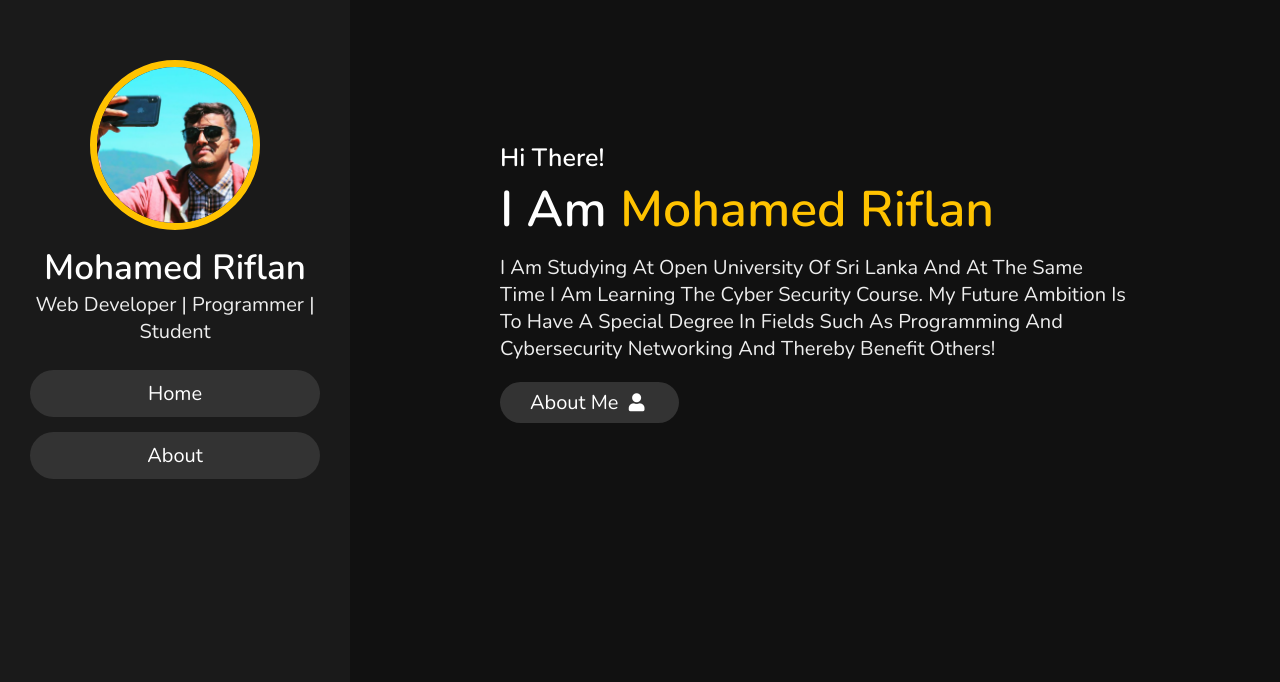
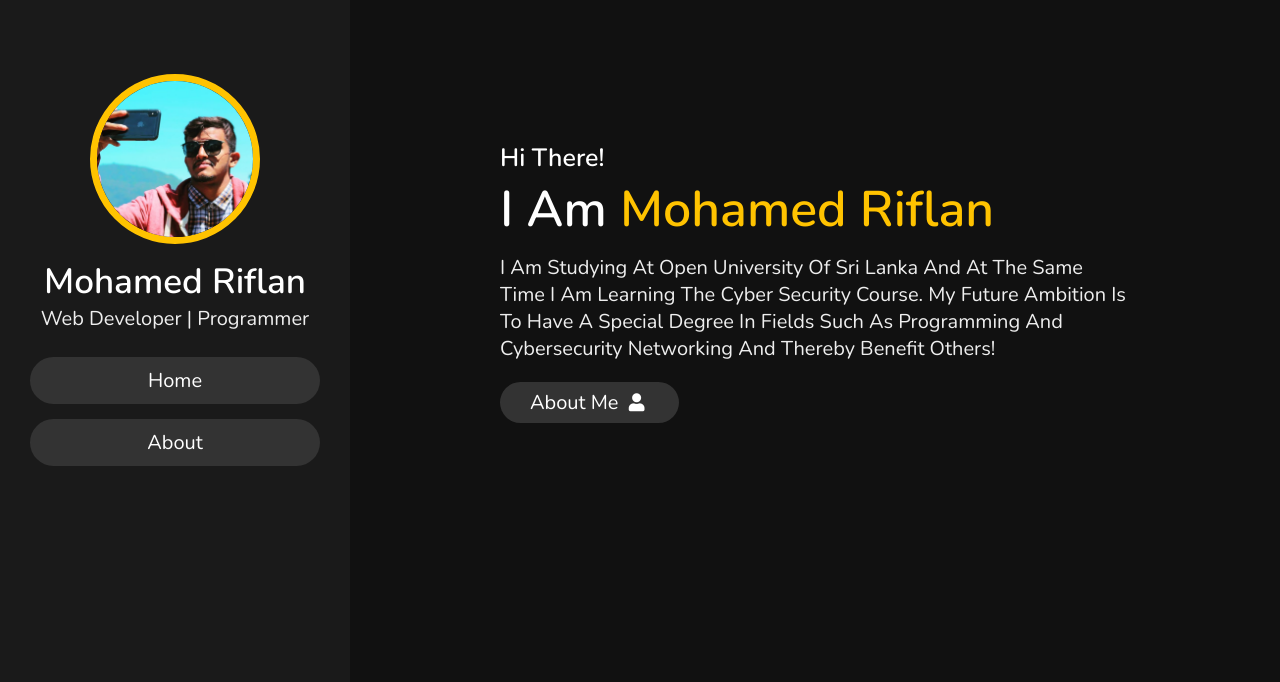
Before and after one commit to mrmriflan/Profile, a plain HTML site: page index.html in a window 1280 px wide. Shown: the part 118-800 px from the top of the page. Drawn offline with nearby package versions, Linux system fonts and the light colour scheme.

Commit message:
Update
Student removed from bio

```diff
--- a/index.html
+++ b/index.html
@@ -22,7 +22,7 @@
     <div class="user">
         <img src="img.png" alt="">
         <h3 class="name">mohamed riflan</h3>
-        <p class="post">Web Developer | Programmer | Student</p>
+        <p class="post">Web Developer | Programmer</p>
     </div>
 
     <nav class="navbar">
```
